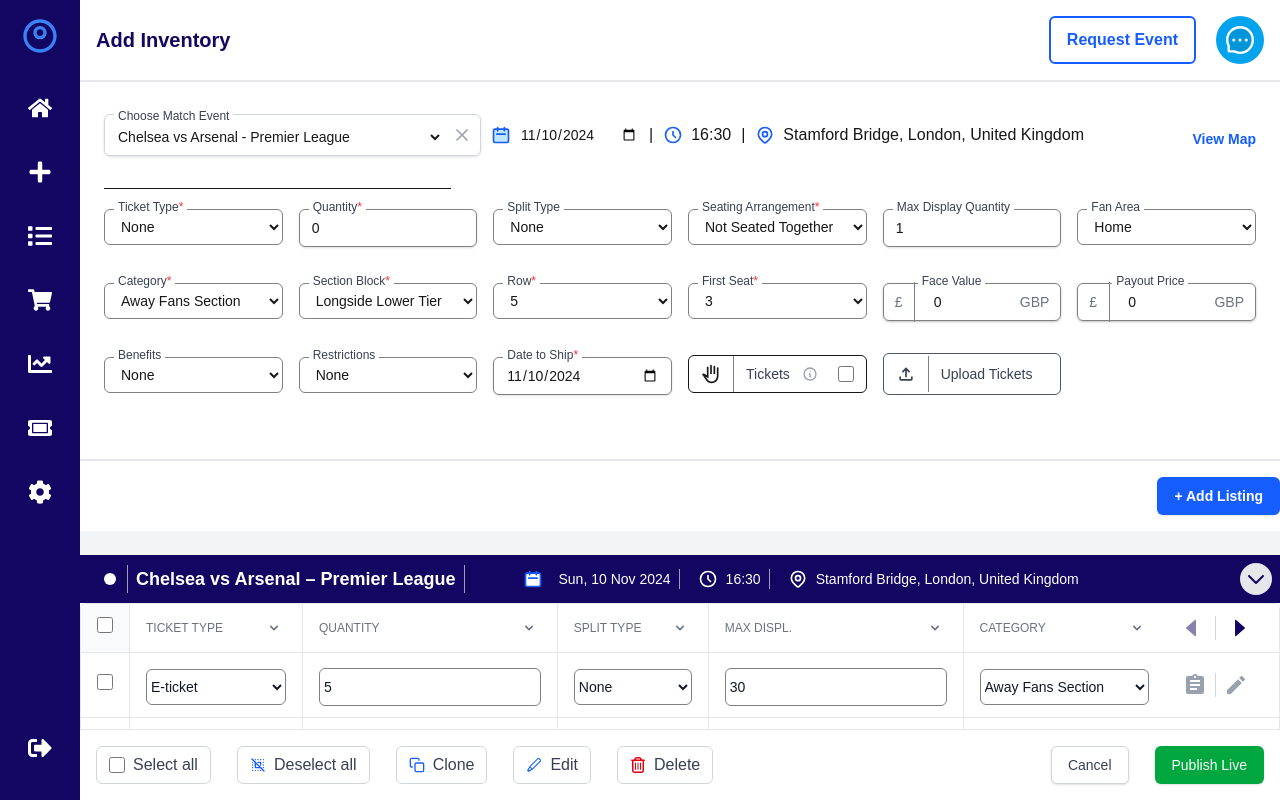
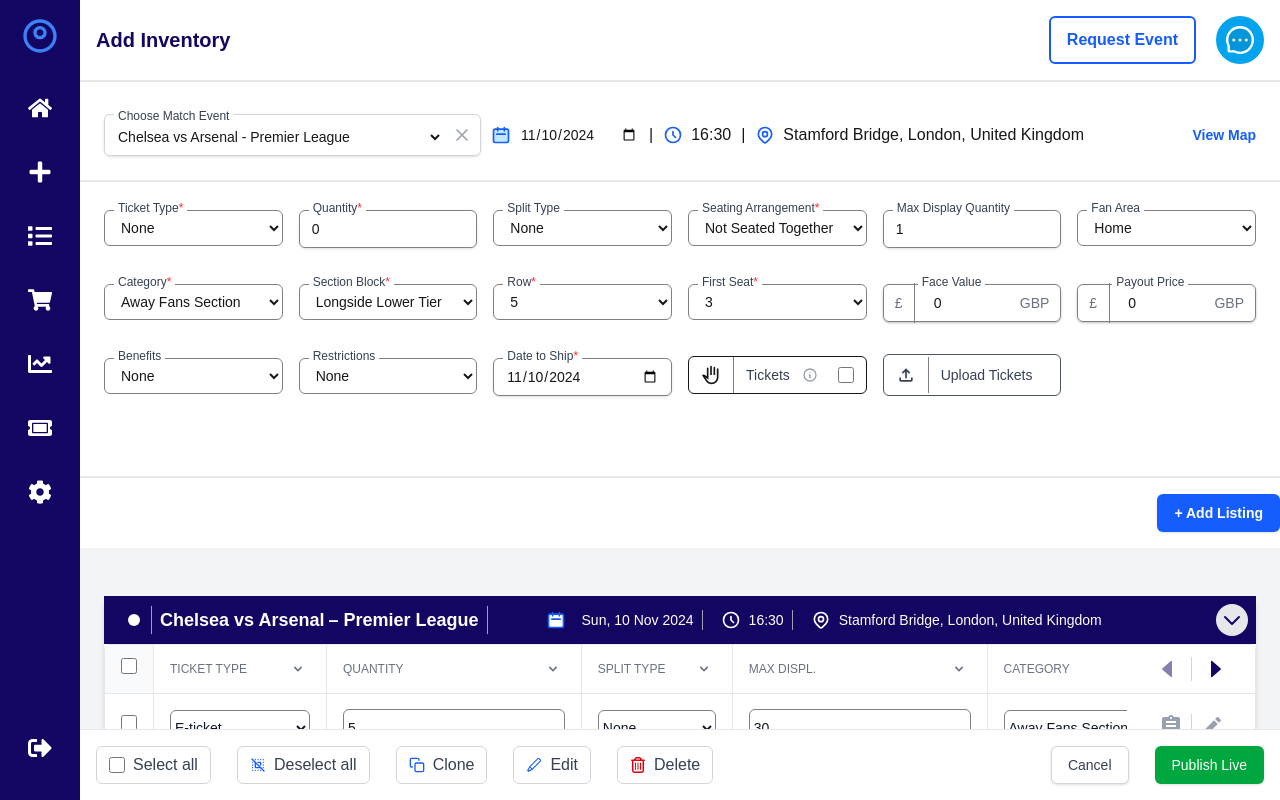
Before and after one commit to sparkie11/Boxoffice, a Next.js app: page / in a window 1280 px wide. Built offline with nearby package versions, Linux system fonts and the light colour scheme.

Commit message:
design correction

```diff
--- a/src/app/page.tsx
+++ b/src/app/page.tsx
@@ -76,7 +76,9 @@
             >
              +  Add Listing
             </button>
-          </div>
+          </div >
+          <div className='p-6'>
+
           <TableSection
             inventory={inventory}
             setInventory={setInventory}
@@ -87,6 +89,8 @@
             handleClone={handleClone}
             handleEdit={handleEdit}
           />
+          </div>
+
 
           {/* Add Listing Button */}
           {/* <div className="flex justify-end mt-4">
--- a/src/components/FormSection.tsx
+++ b/src/components/FormSection.tsx
@@ -164,12 +164,12 @@
 
 
   return (
-    <section className="bg-white p-6  shadow-md border-b-2 border-gray-200 ">
+    <section className="bg-white   shadow-md border-b-2 border-gray-200  ">
       <form onSubmit={handleSubmit} id="inventory-form">
-        <div className="grid grid-cols-1 md:grid-cols-3 gap-4 mb-6">
+        <div className="grid grid-cols-1 p-6 md:grid-cols-3   gap-3 ">
           {/* Match Event */}
           {/* <div className='flex  '> */}
-          <div className="md:col-span-3 flex flex-wrap items-center justify-center sm:justify-start gap-2 relative mb-4 mt-2">
+          <div className="md:col-span-3  flex flex-wrap items-center sm:justify-start gap-2 relative  mt-2 md:flex md:justify-start md:items-center  ">
             <label htmlFor="matchEvent" className="block placeholder-absolute text-sm font-medium text-gray-700">Choose Match Event</label>
             <div className=" flex items-center border border-gray-300 rounded-md shadow-sm p-2">
               <select
@@ -210,12 +210,18 @@
               <svg className="h-5 w-5  text-[#C1E8FA]" fill="none" stroke="#155dfc" viewBox="0 0 24 24" xmlns="http://www.w3.org/2000/svg"><path strokeLinecap="round" strokeLinejoin="round" strokeWidth="2" d="M17.657 16.657L13.414 20.9a1.998 1.998 0 01-2.827 0l-4.244-4.243a8 8 0 1111.314 0z"></path><path strokeLinecap="round" strokeLinejoin="round" strokeWidth="2" d="M15 11a3 3 0 11-6 0 3 3 0 016 0z"></path></svg>
               <span>{formData.matchLocation}</span>
             </div>
+            <div className="ml-auto">
+              <a href="#" className="text-blue-600 flex justify-between items-center hover:underline font-bold text-sm">View Map</a>
+            </div>
           </div>
-              <a href="#" className="text-blue-600 flex justify-between items-center hover:underline font-bold text-sm">View Map</a>
            {/* </div> */}
+
+
+           </div>
+           <div className='mb-4 border-t-2 border-gray-200  p-6'>
           {/* Group of 5 fields in one row */}
-          <hr className=''/>
-          <div className="md:col-span-4 grid grid-cols-1 lg:grid-cols-4 xl:grid-cols-6 gap-4">
+          {/* <hr className=''/> */}
+          <div className="md:col-span-4 grid grid-cols-1 lg:grid-cols-4 xl:grid-cols-6 gap-4  pb-6">
             {/* Ticket Type */}
             <div className='relative mb-4'>
               <label htmlFor="ticketType" className="placeholder-absolute block text-sm font-medium text-gray-700">Ticket Type<span className="text-red-500">*</span></label>
@@ -247,7 +253,7 @@
                 name="quantity"
                 value={formData.quantity}
                 onChange={handleChange}
-                className="mt-1 block w-full border border-gray-300 rounded-md shadow-sm py-2 px-3 focus:outline-none focus:ring-blue-500 focus:border-blue-500 sm:text-sm"
+                className="mt-1 block w-full border border-gray-300 rounded-md shadow-sm py-2 px-3 focus:outline-none focus:ring-blue-500 focus:focus:border-blue-500 sm:text-sm"
               />
               {errors.quantity && <p className="text-red-500 text-xs mt-1">{errors.quantity}</p>}
 
@@ -495,10 +501,9 @@
                 <option>Camera Restrictions</option>
               </select>
             </div>
-          {/* </div> */}
 
-          {/* Date to Ship */}
-          <div className='relative mb-4'>
+            {/* Last Seat */}
+            <div className='relative mb-4'>
             <label htmlFor="dateToShip" className="placeholder-absolute block text-sm font-medium text-gray-700">Date to Ship<span className="text-red-500">*</span></label>
             <div className="mt-1 relative rounded-md shadow-sm">
               <input
@@ -512,8 +517,9 @@
             </div>
           </div>
 
-          {/* Tickets in Hand and Upload Tickets */}
 
+
+            {/* Tickets in Hand Checkbox */}
             <div className="flex items-center mb-4">
               <div className="rounded-md border flex items-center justify-between w-full">
                 <div className="border-end pl-3 py-2 pr-3"><svg xmlns="http://www.w3.org/2000/svg" height="20px" viewBox="0 -960 960 960" width="20px" fill="currentColor"><path d="M512-40q-82 0-154-37.5T240-182L48-464l19-19q20-21 49.5-24t53.5 14l110 76v-383q0-17 11.5-28.5T320-840q17 0 28.5 11.5T360-800v537L212-366l95 138q35 51 89 79.5T512-120q103 0 175.5-72.5T760-368v-392q0-17 11.5-28.5T800-800q17 0 28.5 11.5T840-760v392q0 137-95.5 232.5T512-40Zm-72-440v-400q0-17 11.5-28.5T480-920q17 0 28.5 11.5T520-880v400h-80Zm160 0v-360q0-17 11.5-28.5T640-880q17 0 28.5 11.5T680-840v360h-80ZM486-300Z"/></svg></div>
@@ -547,54 +553,11 @@
             </div>
               <span className='pl-3 '>Upload Tickets</span>
             </button>
+          </div>
 
+          {/* Submit Button */}
 
- {/* Last Seat */}
- {/* <div className='relative mb-4'>
-            <label htmlFor="lastSeat" className="placeholder-absolute block text-sm font-medium text-gray-700">Last Seat</label>
-            <select
-              id="lastSeat"
-              name="lastSeat"
-              value={formData.lastSeat || ''}
-              onChange={handleChange}
-              className="mt-1 block w-full pl-3 pr-3 py-2 text-base border-gray-300 focus:outline-none focus:ring-blue-500 focus:border-blue-500 sm:text-sm rounded-md"
-            >
-              <option></option>
-              <option>4</option>
-              <option>5</option>
-              <option>6</option>
-              <option>7</option>
-              <option>8</option>
-            </select>
-          </div> */}
-          {/* Notes */}
-          {/* <div className="md:col-span-3">
-            <label htmlFor="notes" className="block text-sm font-medium text-gray-700">Notes</label>
-            <textarea
-              id="notes"
-              name="notes"
-              rows={3}
-              value={formData.notes}
-              onChange={handleChange}
-              className="mt-1 block w-full border border-gray-300 rounded-md shadow-sm py-2 px-3 focus:outline-none focus:ring-blue-500 focus:border-blue-500 sm:text-sm"
-            ></textarea>
-          </div> */}
         </div>
-        </div>
-
-        {/* Remove the Add Listing button from here */}
-        {/*
-        <div className="pt-5">
-          <div className="flex justify-end">
-            <button
-              type="submit"
-              className="ml-3 inline-flex justify-center py-2 px-4 border border-transparent shadow-sm text-sm font-medium rounded-md text-white bg-blue-600 hover:bg-blue-700 focus:outline-none focus:ring-2 focus:ring-offset-2 focus:ring-blue-500"
-            >
-              Add Listing
-            </button>
-          </div>
-        </div>
-        */}
       </form>
     </section>
   );
--- a/src/components/TableSection.tsx
+++ b/src/components/TableSection.tsx
@@ -216,7 +216,7 @@
             <div className="w-10 px-4 py-2 sticky left-0  z-10 border-r border-gray-400">
               <div className="w-3 h-3 rounded-full bg-white mr-1"></div>
             </div>
-            <h2 className="text-lg font-semibold">Chelsea vs Arsenal – Premier League</h2>
+            <h2 className="text-lg flex gap-1 font-semibold">Chelsea vs Arsenal  <span className="hidden sm:block">  – Premier League </span> </h2>
           </div>
           <div className="flex flex-wrap items-center text-sm ml-4 gap-2">
             <div className="flex items-center space-x-4 pr-2 pl-8 border-r border-gray-400">
```
